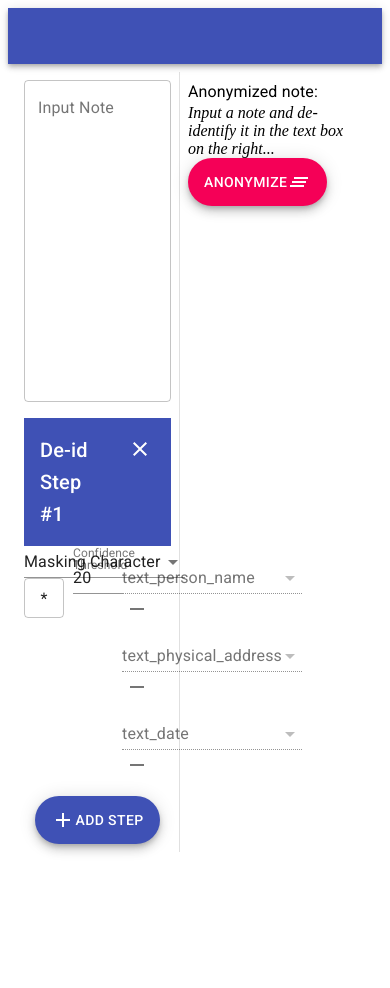
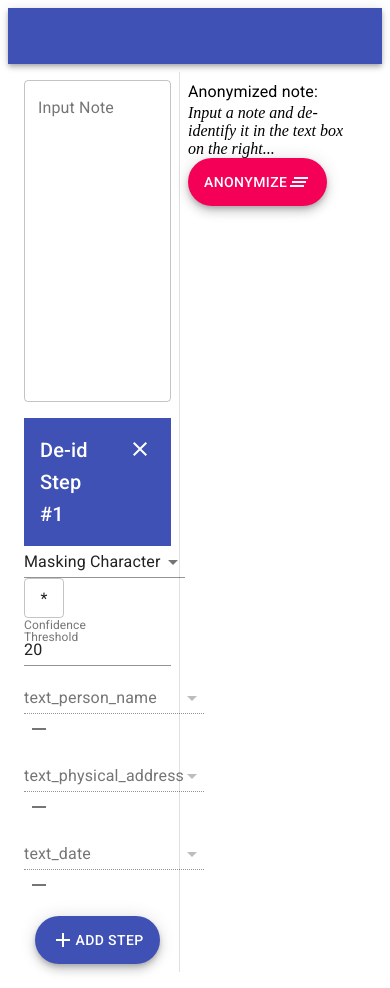
Before and after one commit to nlpsandbox/phi-deidentifier-example, a React (Create React App) app in the folder client/: page / in a window 390 px wide. Before the commit the page ends 868 px from the top, so only its background shows below. Built offline with nearby package versions, Linux system fonts and the light colour scheme.

Commit message:
Add Larger Column Breakpoints

```diff
--- a/client/src/components/DeidentificationConfigForm.js
+++ b/client/src/components/DeidentificationConfigForm.js
@@ -89,8 +89,8 @@ export class DeidentificationConfigForm extends React.Component {
             </Grid>
           </Box>
         </Grid>
-        <Grid item container align="left">
-          <Grid item xs={4}>
+        <Grid item container align="left" spacing={0}>
+          <Grid item xs={12} sm={4}>
             <Select label="Method" onChange={this.handleStrategyChange} value={this.getStrategy()}>
               <MenuItem value="maskingCharConfig">Masking Character</MenuItem>
               <MenuItem value="redactConfig">Redact</MenuItem>
@@ -107,10 +107,10 @@ export class DeidentificationConfigForm extends React.Component {
               />
             }
           </Grid>
-          <Grid item xs={4}>
+          <Grid item xs={12} sm={4}>
             <TextField label="Confidence Threshold" type="number" onChange={this.handleConfidenceThresholdChange} name="confidenceThreshold" value={this.props.confidenceThreshold} />
           </Grid>
-          <Grid item xs={4}>
+          <Grid item xs={12} sm={4}>
             {[...Array(allAnnotationTypes.length)].map((e, index) => {
               const selectWidth = 180;
               const labelId = "annotation-id-"+this.props.index.toString()+"-"+index.toString();
```
